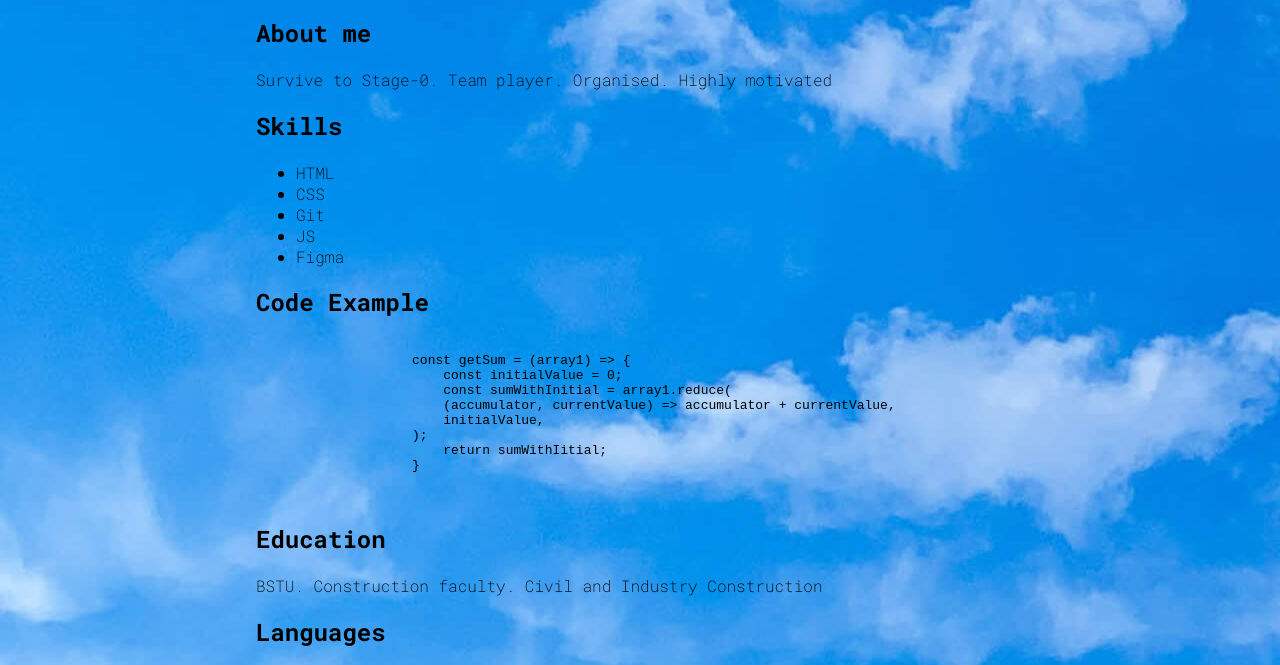
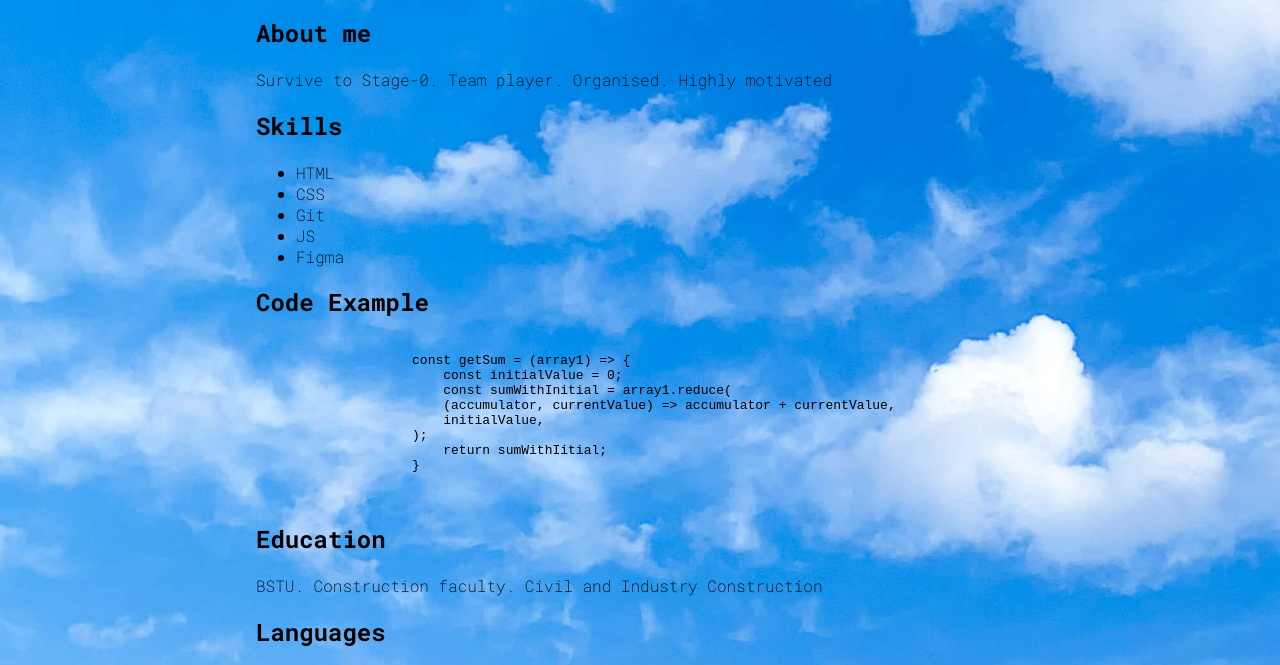
Before and after one commit to Anton-Logvin92/rsschool-cv, a plain HTML site: page index.html in a window 1280 px wide. Shown: the part 266-931 px from the top of the page. Drawn offline with Linux system fonts and the light colour scheme; a web font is replaced by a local one.

Commit message:
feat: added background

```diff
--- a/index.css
+++ b/index.css
@@ -1,6 +1,9 @@
 body {
     width: 60%;
     margin: 0 auto;
+    background-image: url("./img/569599b0-788e-423a-8bab-06785108b54c.jpg");
+    background-repeat: no-repeat;
+    background-size: cover;
 }
 .mainInfo {
     display: flex;
--- a/index.html
+++ b/index.html
@@ -9,7 +9,7 @@
 <link href="https://fonts.googleapis.com/css2?family=Anton+SC&family=Roboto+Mono:ital,wght@0,100..700;1,100..700&display=swap" rel="stylesheet">
     <title>Anton Logvin-CV</title>
 </head>
-<body background="./img/569599b0-788e-423a-8bab-06785108b54c.jpg">
+<body>
     <header>
         <div class="mainInfo">
             <div>
```
